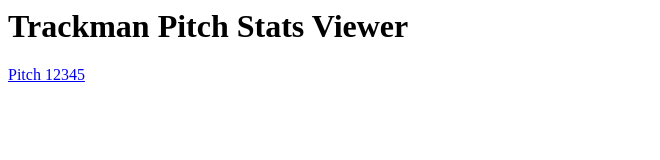
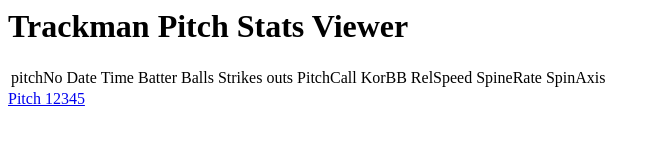
Before and after one commit to aliyarbou/aliyarbou.github.io, a plain HTML site: page index.html in a window 1280 px wide. Shown: the whole page, without its empty margins (0-660 px from the left). Drawn offline with Linux system fonts and the light colour scheme.

Commit message:
Added Columns to pitch listl

```diff
--- a/index.html
+++ b/index.html
@@ -4,6 +4,22 @@
   </head>
   <body>
     <h1>Trackman Pitch Stats Viewer</h1>
+    <table>
+      <tr>
+        <td>pitchNo</td>
+        <td>Date</td>
+        <td>Time</td>
+        <td>Batter</td>
+        <td>Balls</td>
+        <td>Strikes</td>
+        <td>outs</td>
+        <td>PitchCall</td>
+        <td>KorBB</td>
+        <td>RelSpeed</td>
+        <td>SpineRate</td>
+        <td>SpinAxis</td>
+      </tr>
+    </table>
     <a href="details.html">Pitch 12345</a>
   </body>
 </html>
```
